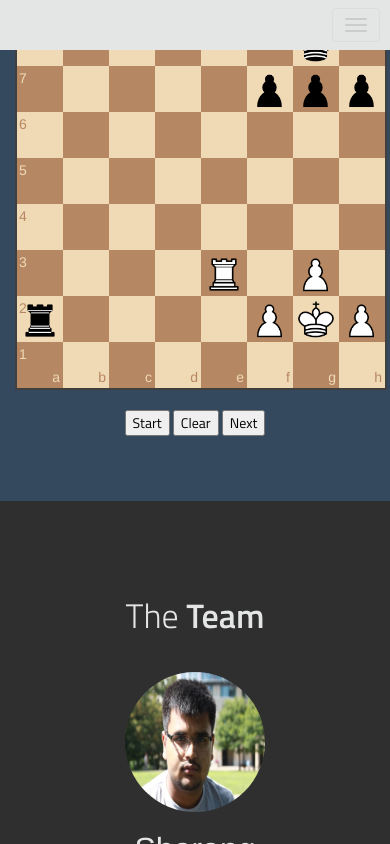
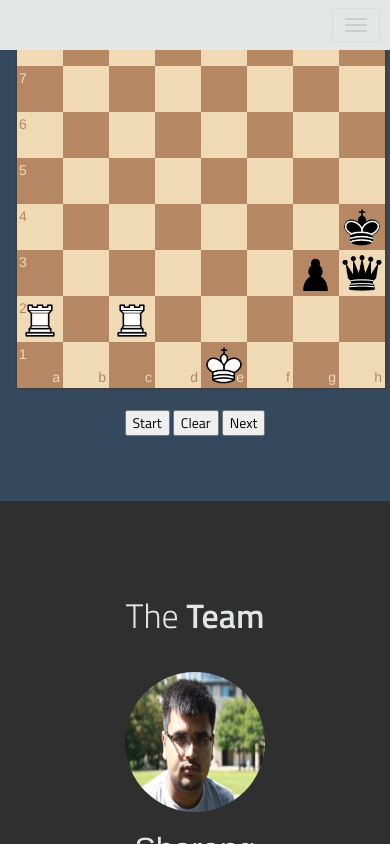
Before and after one commit to sharangdhar/ChessMate, a plain HTML site: page front/index.html in a window 390 px wide. Both pictures are taken after a click on the button "Next". Shown: the part 2432-3276 px from the top of the page. Drawn offline with Linux system fonts and the light colour scheme.

Commit message:
Added the three puzzles described in how to play

```diff
--- a/front/index.html
+++ b/front/index.html
@@ -164,17 +164,19 @@ Move your bishop to the long diagonal for checkmate!</h4>
 			 <div class="col-12 col-sm-push-4" id="board2" style="width: 400px"></div>
 			</div>
 			<br>
-			<input type="button" id="startBtn" value="Start" />
+			<input class="col-sm-push-1" type="button" id="startBtn" value="Start" />
 			<input class="col-sm-push-1" type="button" id="clearBtn" value="Clear" />
                         <input class="col-sm-push-1" type="button" id="nextBtn" value = "Next" />
 
 			<script>
+                        var counter = 0;
                         var cfg = {
                           draggable: true,
                           position: '8/8/R7/8/k1K5/8/8/8'
                         };
 			var board2 = new ChessBoard('board2', cfg);
 			$('#startBtn').on('click', function() {
+                          counter = 0;
                           board2.position({
                             a4: 'bK',
                             c4: 'wK',
--- a/front/puzzles/puzzle1.js
+++ b/front/puzzles/puzzle1.js
@@ -1,14 +1,12 @@
+var puzzle_array = [{a4: 'bK', c4: 'wK', a6: 'wR'},
+                    {a2: 'wR', c2: 'wR', e1: 'wK', g3: 'bP',
+                     h3: 'bQ', h4: 'bK'},
+                    {a8: 'wK', d8: 'wB', f8: 'bK', e6: 'wB'} ];
+
 function nextPuzzle() {
-    board2.position({
-      a2: 'bR',
-      f2: 'wP',
-      g2: 'wK',
-      h2: 'wP',
-      e3: 'wR',
-      g3: 'wP',
-      f7: 'bP',
-      g7: 'bP',
-      h7: 'bP',
-      g8: 'bK'
-    });
+  counter += 1;
+  if(counter >= puzzle_array.length) {
+    counter = 0;
+  }
+  board2.position(puzzle_array[counter]);
 }
```
